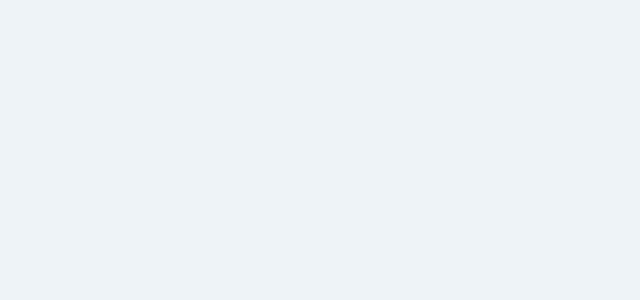
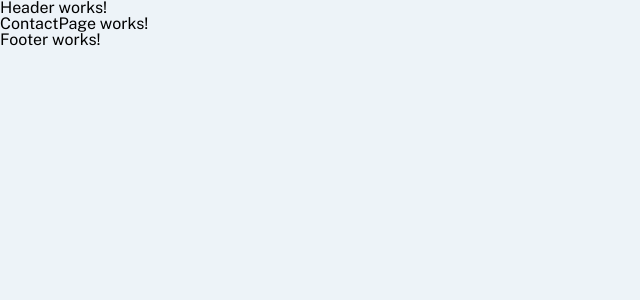
Before and after one commit to vanderms/payapi-multpage-website, a React (Vite) app: page /contact in a window 1280 px wide. Shown: the top 300 px of the page, without its empty margins (0-640 px from the left). Built offline with nearby package versions, Linux system fonts and the light colour scheme.

Commit message:
feat: create pages structure

```diff
--- a/package.json
+++ b/package.json
@@ -10,7 +10,8 @@
   },
   "dependencies": {
     "react": "^18.2.0",
-    "react-dom": "^18.2.0"
+    "react-dom": "^18.2.0",
+    "react-router-dom": "^6.3.0"
   },
   "devDependencies": {
     "@types/react": "^18.0.17",
--- a/src/App.tsx
+++ b/src/App.tsx
@@ -1,12 +1,26 @@
-
+import { Routes, Route } from "react-router-dom";
+import { Footer } from "./components/layout/footer";
+import { Header } from "./components/layout/header";
+import { AboutPage } from "./components/pages/about-page";
+import { ContactPage } from "./components/pages/contact-page";
+import { Homepage } from "./components/pages/homepage";
+import { PricingPage } from "./components/pages/pricing-page";
 
 function App() {
-
-
   return (
     <>
+      <Header />
+      <main id="main">
+        <Routes>
+          <Route path="/" element={<Homepage />} />
+          <Route path="/about" element={<AboutPage />} />
+          <Route path="/pricing" element={<PricingPage />} />
+          <Route path="/contact" element={<ContactPage />} />
+        </Routes>
+      </main>
+      <Footer />
     </>
-  )
+  );
 }
 
-export default App
+export default App;
--- /dev/null
+++ b/src/components/layout/footer.tsx
@@ -0,0 +1,7 @@
+export const Footer: React.FC = () => {
+  return (
+    <div>
+      Footer works!
+    </div>
+  );
+};
--- /dev/null
+++ b/src/components/layout/header.tsx
@@ -0,0 +1,7 @@
+export const Header: React.FC = () => {
+  return (
+    <div>
+      Header works!
+    </div>
+  );
+};
--- /dev/null
+++ b/src/components/pages/about-page.tsx
@@ -0,0 +1,7 @@
+export const AboutPage: React.FC = () => {
+  return (
+    <div>
+      AboutPage works!
+    </div>
+  );
+};
--- /dev/null
+++ b/src/components/pages/contact-page.tsx
@@ -0,0 +1,7 @@
+export const ContactPage: React.FC = () => {
+  return (
+    <div>
+      ContactPage works!
+    </div>
+  );
+};
--- /dev/null
+++ b/src/components/pages/homepage.tsx
@@ -0,0 +1,7 @@
+export const Homepage: React.FC = () => {
+  return (
+    <div>
+      Homepage works!
+    </div>
+  );
+};
--- /dev/null
+++ b/src/components/pages/pricing-page.tsx
@@ -0,0 +1,7 @@
+export const PricingPage: React.FC = () => {
+  return (
+    <div>
+      PricingPage works!
+    </div>
+  );
+};
--- a/src/main.tsx
+++ b/src/main.tsx
@@ -1,10 +1,13 @@
-import React from 'react'
-import ReactDOM from 'react-dom/client'
-import App from './App'
-import './index.css'
+import React from "react";
+import ReactDOM from "react-dom/client";
+import App from "./App";
+import "./index.css";
+import { BrowserRouter } from "react-router-dom";
 
-ReactDOM.createRoot(document.getElementById('root') as HTMLElement).render(
+ReactDOM.createRoot(document.getElementById("root") as HTMLElement).render(
   <React.StrictMode>
-    <App />
+    <BrowserRouter>
+      <App />
+    </BrowserRouter>
   </React.StrictMode>
-)
+);
```
Also changed, not shown: src/data/content/home.json (added, +14 -0 lines), src/data/content/layout.json (added, +23 -0 lines), 1 other file (tests, documents, lock files or other folders).
